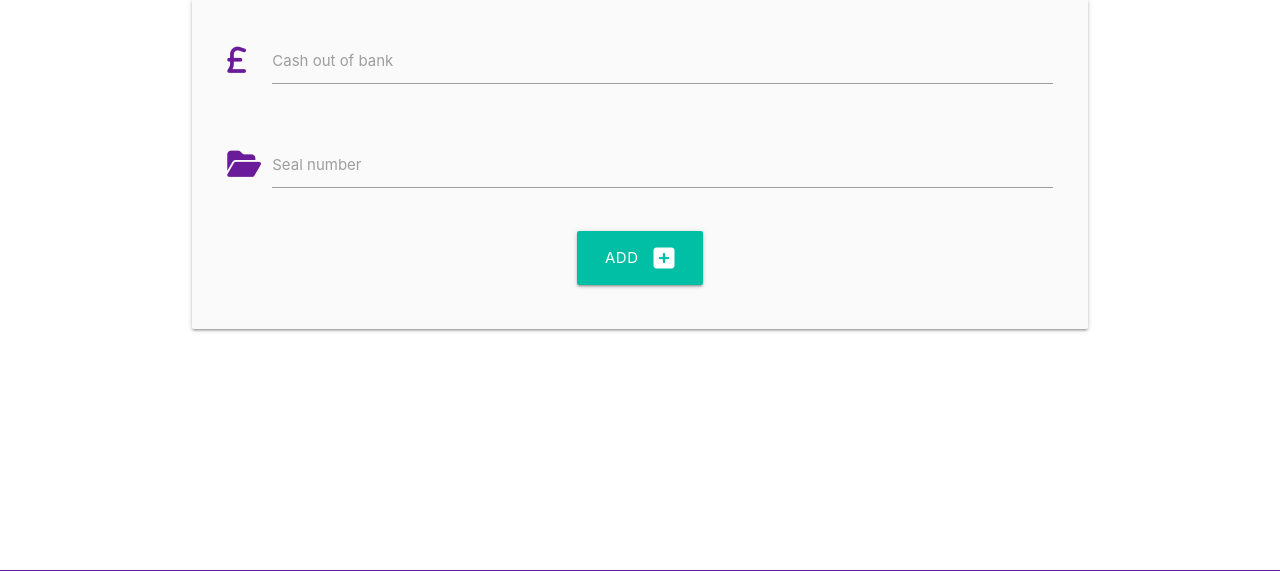
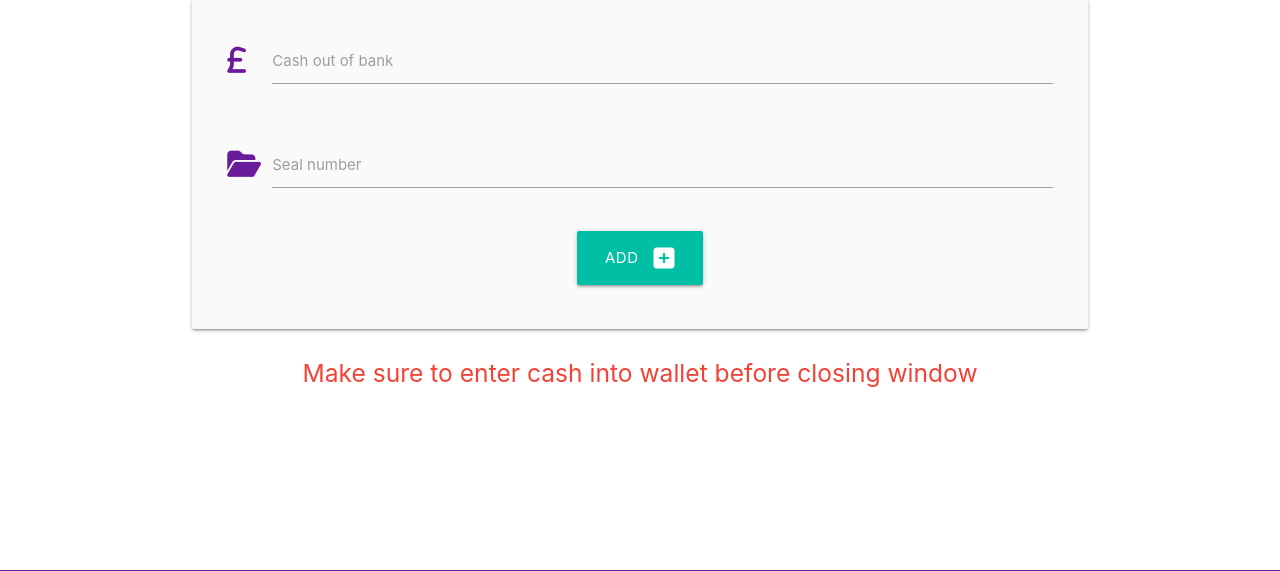
Before and after one commit to EthanTrout/financial-care, a Flask app: template financialcare/templates/banking_into_wallet.html in a window 1280 px wide. Shown: the part 160-731 px from the top of the page. Run offline with Flask 2, Linux system fonts and the light colour scheme; the template is opened without the code that fills it, so the values that code supplies are empty; some libraries are stand-ins or nearby versions.

Commit message:
README Known bug added

```diff
--- a/financialcare/templates/banking_into_wallet.html
+++ b/financialcare/templates/banking_into_wallet.html
@@ -36,4 +36,12 @@
     </form>
 </div>
 
+<div class="row">
+    <div class="col s12 center-align">
+        <h5 class="red-text">Make sure to enter cash into wallet before closing window</h5>
+    </div>
+</div>
+</form>
+</div>
+
 {% endblock %}
```
Also changed, not shown: README.md, readme_images/Screenshot 2024-08-23 115013.png (added), readme_images/Screenshot 2024-08-23 134227.png (added).
